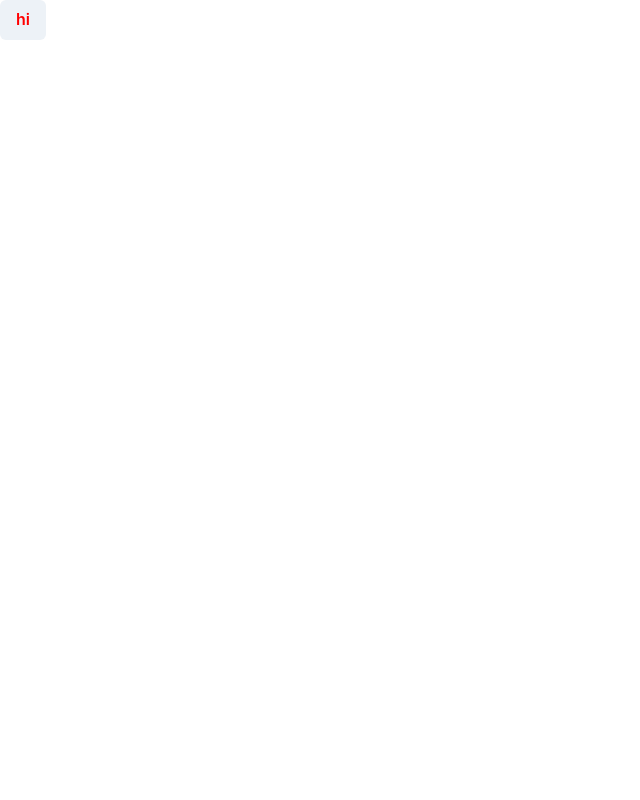
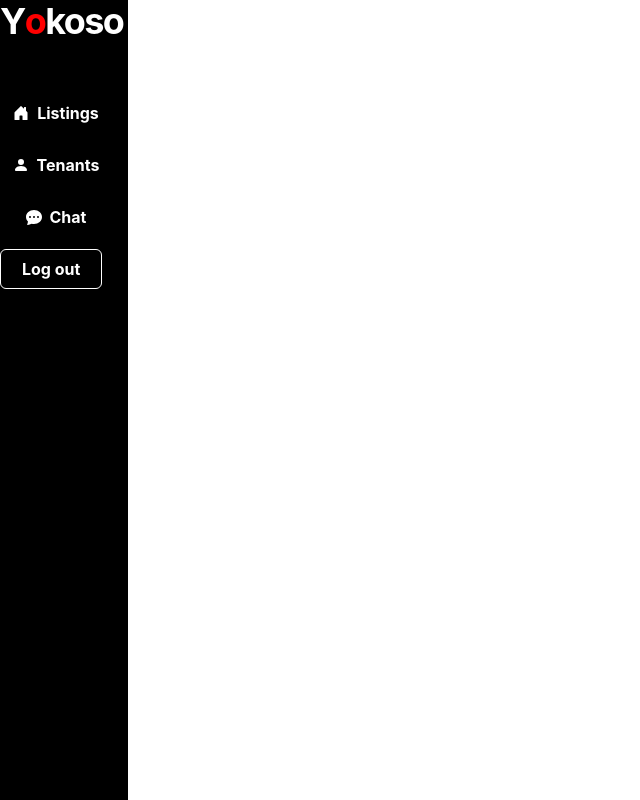
Before and after one commit to yokoso-capstone/yokoso, a Next.js app: page / in a window 1280 px wide. Shown: the whole page, without its empty margins (0-640 px from the left). Built offline with nearby package versions, Linux system fonts and the light colour scheme.

Commit message:
initial side bar, unfinished

```diff
--- a/components/Signup.tsx
+++ b/components/Signup.tsx
@@ -147,7 +147,7 @@ function Signup(props: SignupProps) {
                 <Field name="dob" validate={validateDob}>
                   {({ field, form }: any) => (
                     <FormControl
-                      isInvalid={(form.errors.dob && form.touched.dob)}
+                      isInvalid={form.errors.dob && form.touched.dob}
                     >
                       <FormLabel>Date of Birth</FormLabel>
                       <DatePicker
@@ -155,7 +155,7 @@ function Signup(props: SignupProps) {
                         selectedDate={dob}
                         onChange={(d: any) => {
                           setDob(d);
-                          console.log(field)
+                          console.log(field);
                         }}
                         showPopperArrow={false}
                         placeholderText="MM/DD/YYYY"
@@ -189,7 +189,7 @@ function Signup(props: SignupProps) {
                     >
                       <FormLabel>Password</FormLabel>
                       <Stack spacing={2}>
-                        <Password {...field}/>
+                        <Password {...field} />
                         <FormHelperText>{helperMsg}</FormHelperText>
                         <FormErrorMessage>
                           {form.errors.password}
--- /dev/null
+++ b/components/sections/Sidebar.tsx
@@ -0,0 +1,90 @@
+import React from "react";
+import { Flex, Button, Stack, Heading, Icon } from "@chakra-ui/react";
+import {
+  BsFillPersonFill,
+  BsFillHouseDoorFill,
+  BsFillChatDotsFill,
+} from "react-icons/bs";
+
+const Sidebar = () => (
+  <Flex
+    as="nav"
+    align="left"
+    padding="0rem"
+    bg="black"
+    color="white"
+    width="10vw"
+    height="100vh"
+    direction="column"
+  >
+    <Stack spacing={50}
+    // align="center"
+    >
+      <Flex>
+        <Heading letterSpacing="-.1rem" color="white">
+          Y
+        </Heading>
+        <Heading letterSpacing="-.1rem" color="red">
+          o
+        </Heading>
+        <Heading letterSpacing="-.1rem" color="white">
+          koso
+        </Heading>
+      </Flex>
+
+      <Stack
+        direction="column"
+        spacing={3}
+        width="100%"
+        justify="flex-start"
+        align="flex-start"
+      >
+        <Button
+          paddingLeft={0}
+          width="100%"
+          leftIcon={<Icon as={BsFillHouseDoorFill} />}
+          bg="transparent"
+          rounded="none"
+          fontWeight="bold"
+          _hover={{ bg: "gray" }}
+        >
+          Listings
+        </Button>
+        <Button
+          paddingLeft={0}
+          width="100%"
+          leftIcon={<Icon as={BsFillPersonFill} />}
+          bg="transparent"
+          rounded="none"
+          fontWeight="bold"
+          _hover={{ bg: "gray" }}
+        >
+          Tenants
+        </Button>
+        <Button
+          paddingLeft={0}
+          width="100%"
+          leftIcon={<Icon as={BsFillChatDotsFill} />}
+          bg="transparent"
+          rounded="none"
+          fontWeight="bold"
+          _hover={{ bg: "gray", borderLeft: "10px", borderLeftColor: "red" }}
+        >
+          Chat
+        </Button>
+        <Button
+          bg="transparent"
+          fontWeight="bold"
+          _hover={{ bg: "gray" }}
+          borderColor="white"
+          border="1px"
+          width="8vw"
+        >
+          Log out
+        </Button>
+      </Stack>
+    </Stack>
+  </Flex>
+);
+
+export default Sidebar;
--- a/package.json
+++ b/package.json
@@ -24,7 +24,8 @@
     "next": "^10.0.7",
     "react": "^17.0.1",
     "react-datepicker": "^3.6.0",
-    "react-dom": "^17.0.1"
+    "react-dom": "^17.0.1",
+    "react-icons": "^4.2.0"
   },
   "devDependencies": {
     "@types/node": "^14.14.28",
--- a/pages/index.tsx
+++ b/pages/index.tsx
@@ -1,10 +1,10 @@
 import { ReactElement } from "react";
-import { Button } from "@/components/core/Button";
+import Sidebar from "@/components/sections/Sidebar";
 
 function HomePage(): ReactElement {
   return (
     <>
-      <Button>hi</Button>
+      <Sidebar />
     </>
   );
 }
```
Also changed, not shown: components/core/DatePicker.tsx (+4 -4 lines), 1 other file (tests, documents, lock files or other folders).
